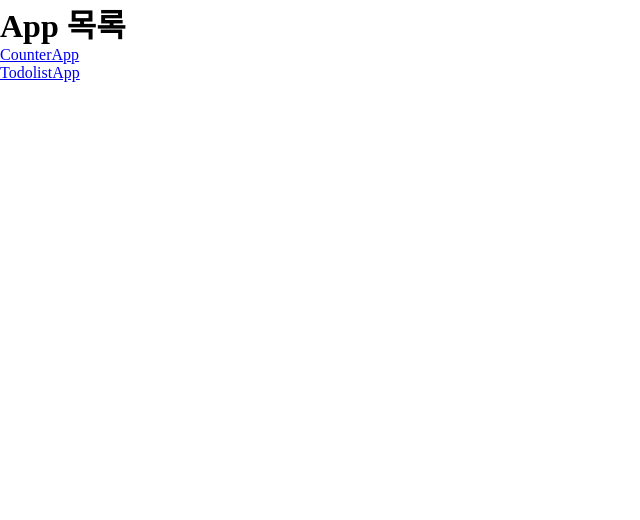
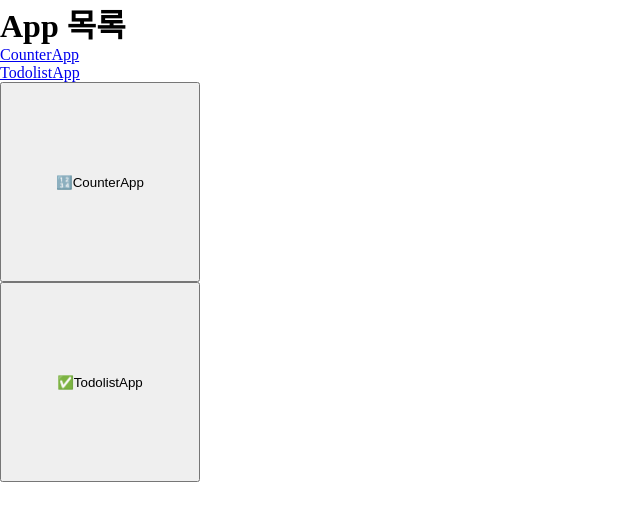
Before and after one commit to LEESEOYOUNG0107/Programming_3111, a React (Vite) app: page / in a window 1280 px wide. Shown: the top 520 px of the page, without its empty margins (0-640 px from the left). Built offline with nearby package versions, Linux system fonts and the light colour scheme.

Commit message:
RouterApp useNavigate()

```diff
--- a/src/RouterApp.jsx
+++ b/src/RouterApp.jsx
@@ -1,8 +1,10 @@
-import { BrowserRouter, Routes, Route, Link } from 'react-router-dom'
+import { BrowserRouter, Routes, Route, Link, useNavigate } from 'react-router-dom'
 import CounterApp from "./CounterApp"
 import TodoListApp from "./TodoListApp"
 
 function LinkButtonPageApp(){
+    const navigate = useNavigate();
+
     return(
         <>
             <h1>App 목록</h1>
@@ -13,6 +15,14 @@
                 <li>
                     <Link to="todolistapp">TodolistApp</Link>
                 </li>
+                <li><button
+                    style={{width: '200px', height: '200px'}}
+                    onClick={() => navigate('/counterapp')}
+                >🔢CounterApp</button></li>
+                <li><button
+                    style={{width: '200px', height: '200px'}}
+                    onClick={() => navigate('/todolistapp')}
+                >✅TodolistApp</button></li>
             </ul>
         </>
     )
```
Also changed, not shown: 1 other file (tests, documents, lock files or other folders).
